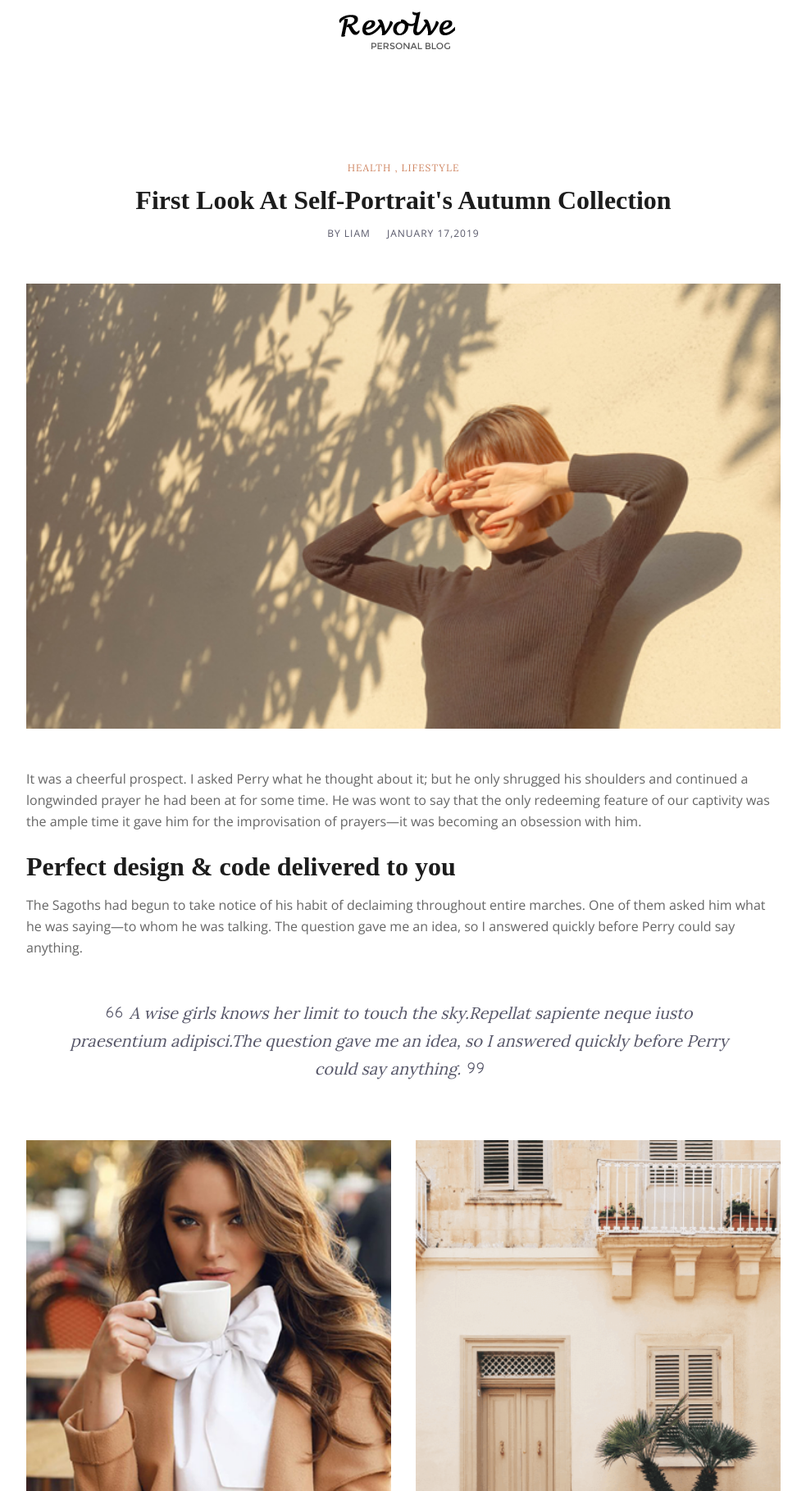
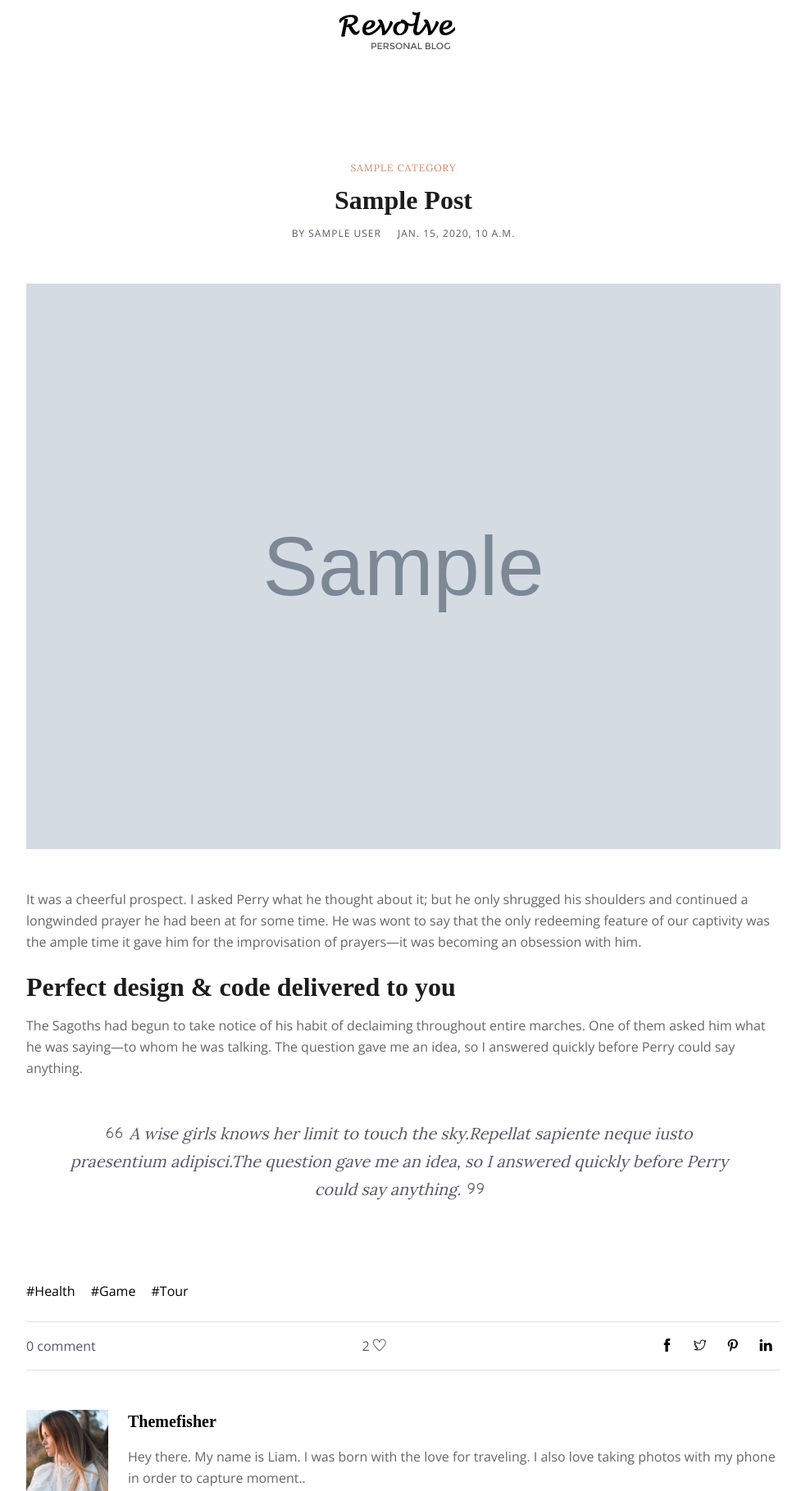
Before and after one commit to rivka-levit/travelling-blog, a Django app: template posts/templates/posts/post_detail.html in a window 1280 px wide. Shown: the part 138-1957 px from the top of the page at 82% size, without its empty margins (148-1131 px from the left). Run offline with Django 3.2, Linux system fonts and the light colour scheme; the template is opened without the code that fills it: most values are stand-ins (such as "Sample title", 1, 10 or a date in 2020); grey boxes marked "Sample" are stand-in pictures; some libraries are stand-ins or nearby versions; some web fonts are replaced.

Commit message:
title, image, category

```diff
--- a/posts/templates/posts/post_detail.html
+++ b/posts/templates/posts/post_detail.html
@@ -10,20 +10,18 @@
                     <div class="post-header mb-5 text-center">
                         <div class="meta-cat">
                             <a class="post-category font-extra text-color text-uppercase font-sm letter-spacing-1"
-                                href="#">Health ,</a>
-                            <a class="post-category font-extra text-color text-uppercase font-sm letter-spacing-1"
-                                href="#">lifestyle</a>
+                                href="#">{{ post.category }}</a>
                         </div>
                         <h2 class="post-title mt-2">
-                            First Look At Self-Portrait's Autumn Collection
+                            {{ post.title|title }}
                         </h2>
 
                         <div class="post-meta">
-                            <span class="text-uppercase font-sm letter-spacing-1 mr-3">by Liam</span>
-                            <span class="text-uppercase font-sm letter-spacing-1">January 17,2019</span>
+                            <span class="text-uppercase font-sm letter-spacing-1 mr-3">by {{ post.author }}</span>
+                            <span class="text-uppercase font-sm letter-spacing-1">{{ post.updated_at }}</span>
                         </div>
                         <div class="post-featured-image mt-5">
-                            <img src="images/fashion/bg-banner.jpg" class="img-fluid w-100" alt="featured-image">
+                            <img src="{{ post.image.url }}" class="img-fluid w-100" alt="featured-image">
                         </div>
                     </div>
                     <div class="post-body">
@@ -44,29 +42,6 @@
                                     class="ti-quote-right ml-2"></i>
                             </blockquote>
 
-                            <div class="row">
-                                <div class="col-lg-6 col-md-6">
-                                    <img src="images/fashion/single-img1.png" alt="post-ads"
-                                        class="img-fluid mr-4 w-100">
-                                </div>
-                                <div class="col-lg-6 col-md-6">
-                                    <img src="images/fashion/single-img2.png" alt="post-ads"
-                                        class="img-fluid mr-4 w-100">
-                                </div>
-                            </div>
-                            <h3 class="mt-5 mb-3">Enjoying the view of summer</h3>
-
-                            <p>Lorem ipsum dolor sit amet consectetur adipisicing elit. Unde cum delectus
-                                exercitationem
-                                natus quidem enim error suscipit. Iure cupiditate nobis quaerat consectetur! Vero
-                                aliquam,
-                                amet ipsum ullam reiciendis nostrum voluptate accusantium provident ut blanditiis
-                                incidunt. </p>
-
-                            <p>Lorem ipsum dolor sit amet consectetur adipisicing elit. Voluptates ab ratione animi
-                                nobis in et consequatur
-                                earum modi repellendus, qui, non debitis pariatur tempora consequuntur!</p>
-                        </div>
 
                         <div class="post-tags py-4">
                             <a href="#">#Health</a>
```
